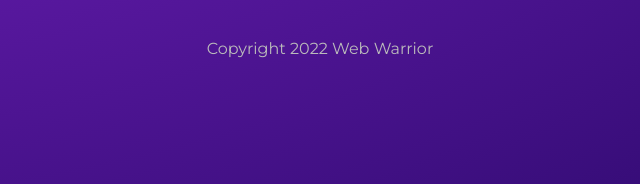
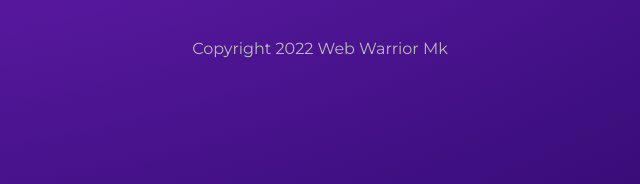
Before and after one commit to mkamergani/web-warrior-site, a Gatsby site: page / in a window 1280 px wide. Shown: the part 613-797 px from the top of the page, 320-960 px from the left. Built offline with nearby package versions, Linux system fonts and the light colour scheme; Gatsby itself is replaced by a stand-in of ours.

Commit message:
modified layout

```diff
--- a/src/components/Layout.js
+++ b/src/components/Layout.js
@@ -11,7 +11,7 @@ export default function Layout({ children }) {
         {children}
       </div>
       <footer>
-        <p> Copyright 2022 Web Warrior</p>
+        <p> Copyright 2022 Web Warrior Mk</p>
       </footer>
     </div>
   )
```
